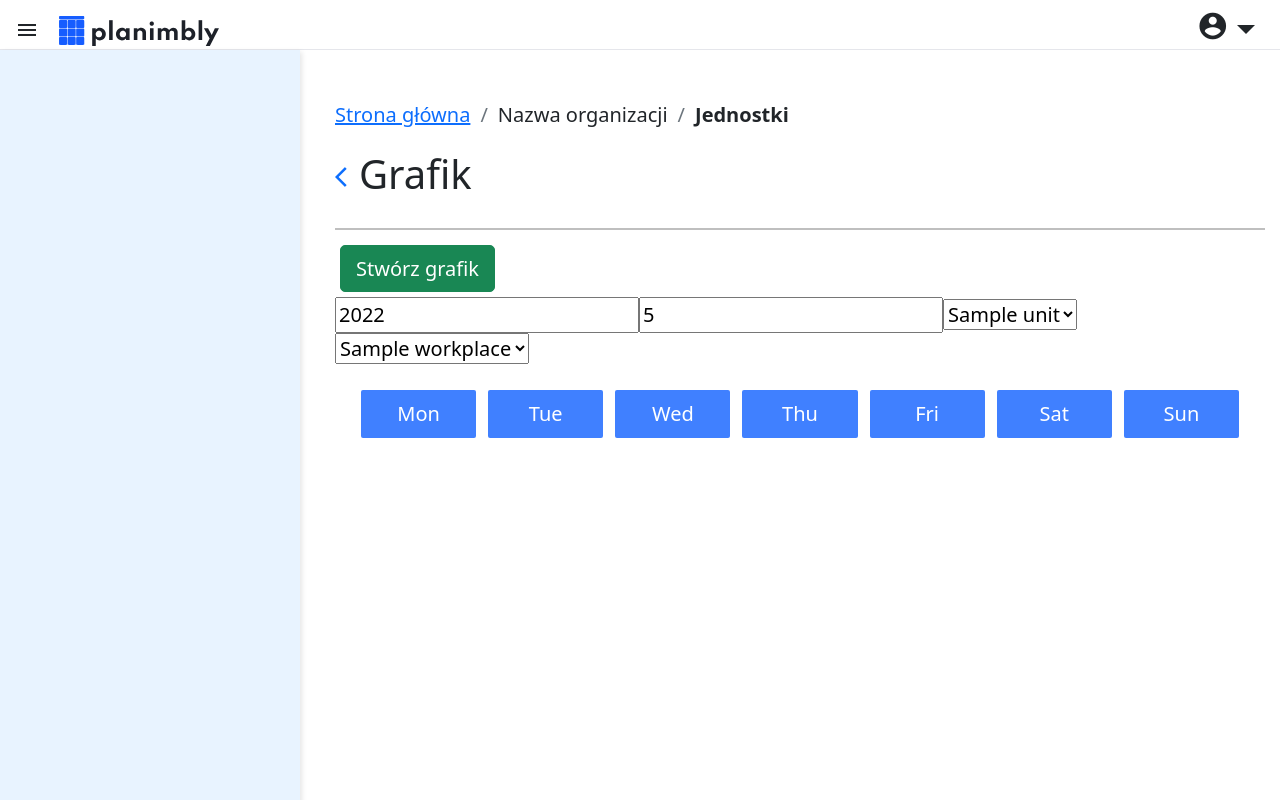
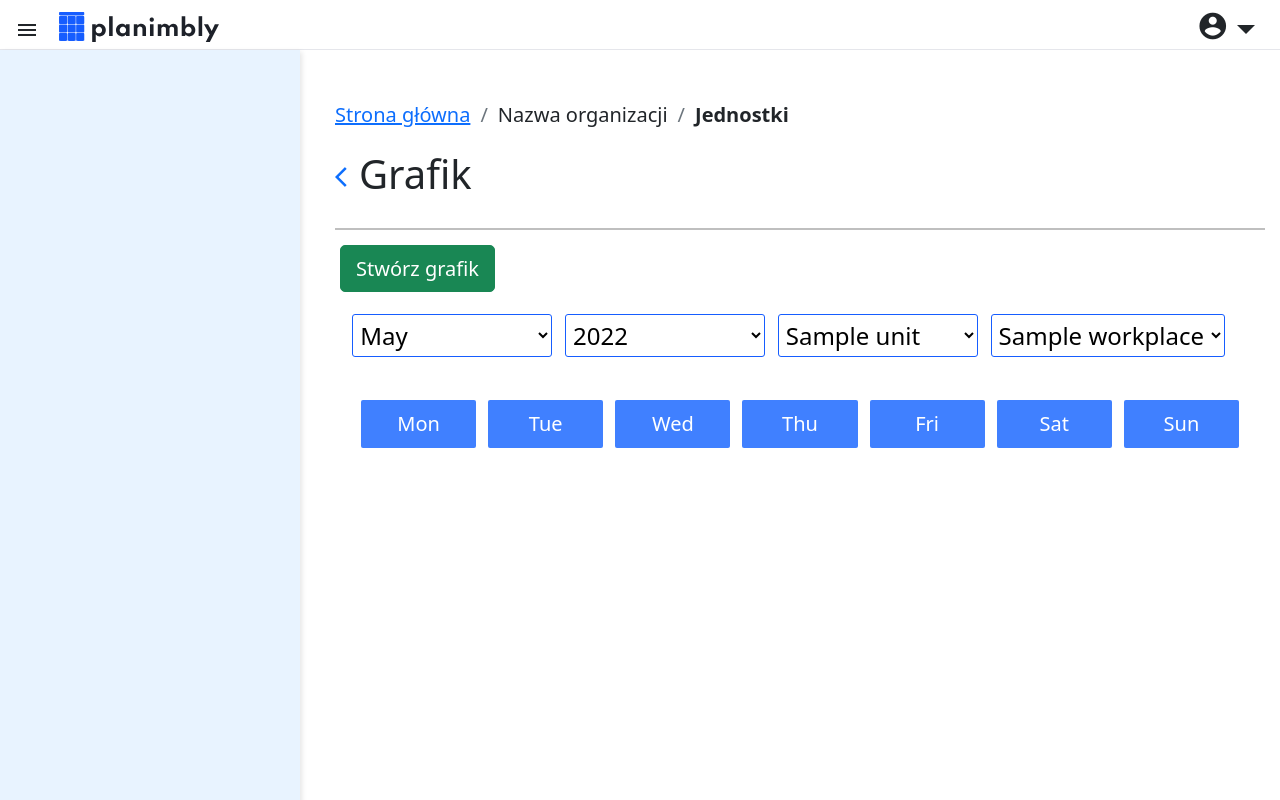
Before and after one commit to planimbly/planimbly, a Django app: page /schedules/schedule_manage/ in a window 1280 px wide. Run offline with Django 4.2, Linux system fonts and the light colour scheme; tables that the repository leaves empty hold one stand-in row (values such as "Sample post"); parts of the project's set-up code (start-up, migrations or seed data) failed here and were passed over; some libraries are stand-ins or nearby versions.

Commit message:
improved calendar style PNBY-110

```diff
--- a/static/css/accounts/style.css
+++ b/static/css/accounts/style.css
@@ -31,3 +31,17 @@ i.breadcrumb-go-back-icon{
     font-size:24px;
     color: #000000;
 }
+
+select {
+    background-color: white;
+    outline: none;
+    border: 1.8px solid #165DFF;
+    border-radius: 3px;
+    min-width: 200px;
+    padding: 3px;
+    font-size: 24px;
+}
+
+.pn--select{
+
+}
--- a/static/css/nav-sidebar.css
+++ b/static/css/nav-sidebar.css
@@ -22,6 +22,7 @@ html{
 .medium-logo-nav{
     width: 8em;
     height: auto;
+    margin-bottom: 6px;
     /* max-width: 20px; */
     /* max-height: 20px; */
 }
--- a/static/css/schedules/schedule.css
+++ b/static/css/schedules/schedule.css
@@ -76,6 +103,17 @@ html{
     display: none;
 }
 
+
+.filter-calendar-container{
+    margin: 0 auto;
+    background-color: rgb(255, 255, 255);
+    display: flex;
+    padding: 0.86rem;
+    gap: 1vw;
+    flex-wrap: wrap;
+}
+
+
 @media screen and (max-width: 800px){
     .calendar-big{
         display: flex;
--- a/static/js/components/WorkCalendar.js
+++ b/static/js/components/WorkCalendar.js
@@ -129,8 +129,10 @@ export default {
       <div v-for="filler in grid_blank_fillers" class="tile-transparent"></div>
       <div v-for="day in work_month" class="calendar-tile">
         <div class="tile-content">
-          [[day.day_label]]
-          <div class="weekday-in-tile-lowres">[[day.weekday]]</div>
+          <div class="tile-content-title">
+             <div class="cal-day-label-holder">[[day.day_label]]</div>
+             <div class="weekday-in-tile-lowres">[[day.weekday]]</div>
+          </div>
           <div class="shift-tile-container">
             <div v-for="shift in day.shifts" class="shift-tile">
               [[shift.label]]
--- a/templates/schedules/schedule_manage.html
+++ b/templates/schedules/schedule_manage.html
@@ -35,29 +35,37 @@
 
     {#    START/added calendar#}
     <div id="vue-app">
-        <label>
-            <input type="number" v-model="year_str" placeholder="Year" v-on:change="fetch_data">
-        </label>
-        <label>
-            <input type="number" v-model="month_str" placeholder="Month" v-on:change="fetch_data">
-        </label>
 
+        <div id="calendar-filters" class="filter-calendar-container">
 
-        <select v-model="selected_unit" v-on:change="change_workplace">
+            <select class="pn--select" v-model="month" v-on:change="fetch_data">
+                <option v-for="label in month_labels" :value="label.id">
+                    [[ label.name ]]
+                </option>
+            </select>
+
+            <select class="pn--select" v-model="year" v-on:change="fetch_data">
+                <option v-for="av_year in available_years" :value="av_year">
+                    [[ av_year ]]
+                </option>
+            </select>
+
+            <select class="pn--select" v-model="selected_unit" v-on:change="change_workplace">
                 <option v-for="unit in select_unit" :value="unit.id">
                     [[ unit.name ]]
                 </option>
             </select>
 
-        <select v-model="selected_workplace" v-on:change="fetch_data">
+            <select class="pn--select" v-model="selected_workplace" v-on:change="fetch_data">
                 <option v-for="workplace in current_workplace" :value="workplace.id">
                     [[ workplace.name ]]
                 </option>
             </select>
+        </div>
 
         <work-calendar
-                :year="Number(year_str)"
-                :month="Number(month_str)"
+                :year="year"
+                :month="month"
                 :unit_id="selected_unit"
                 :workplace_id="selected_workplace"
                 :employee_id="employee_id"
@@ -151,7 +159,7 @@
         createApp({
             delimiters: ["[[", "]]"],
             components: {
-                WorkCalendar
+                WorkCalendar,
             },
             data() {
                 return {
@@ -165,10 +173,34 @@
                     select_workplace: {{ select_workplace | safe }},
                     selected_workplace: null,
                     create_schedule_url: '{% url 'schedule_create' %}',
-                    year: 2022,
-                    month: 5,
+                    year: new Date().getFullYear(),
+                    month: new Date().getMonth(),
                     checked_workplace: [],
                     loading: false,
+                    month_labels: [
+                        {id: 1, name: 'January'},
+                        {id: 2, name: 'February'},
+                        {id: 3, name: 'March'},
+                        {id: 4, name: 'April'},
+                        {id: 5, name: 'May'},
+                        {id: 6, name: 'June'},
+                        {id: 7, name: 'July'},
+                        {id: 8, name: 'August'},
+                        {id: 9, name: 'September'},
+                        {id: 10, name: 'October'},
+                        {id: 11, name: 'November'},
+                        {id: 12, name: 'December'},
+                    ],
+                    available_years: [
+                      new Date().getFullYear(),
+                        new Date().getFullYear()-1,
+                        new Date().getFullYear()-2,
+                        new Date().getFullYear()-3,
+                        new Date().getFullYear()-4,
+                        new Date().getFullYear()-5,
+                        new Date().getFullYear()+1,
+                        new Date().getFullYear()+2,
+                    ],
                 }
             },
             methods: {
@@ -189,7 +221,7 @@
                 },
                 fetch_data() {
                     axios
-                        .get(this.base_url, {params: {'year': this.year_str, 'month': this.month_str}})
+                        .get(this.base_url, {params: {'year': this.year, 'month': this.month}})
                         .then(response => {
                                 this.fetched_schedule = response.data;
                             }
```
Also changed, not shown: other parts of static/css/schedules/schedule.css (+56 -2 lines), templates/accounts/password_reset.html (+8 -2 lines). Lines whose indentation alone changed are shown as unchanged.
